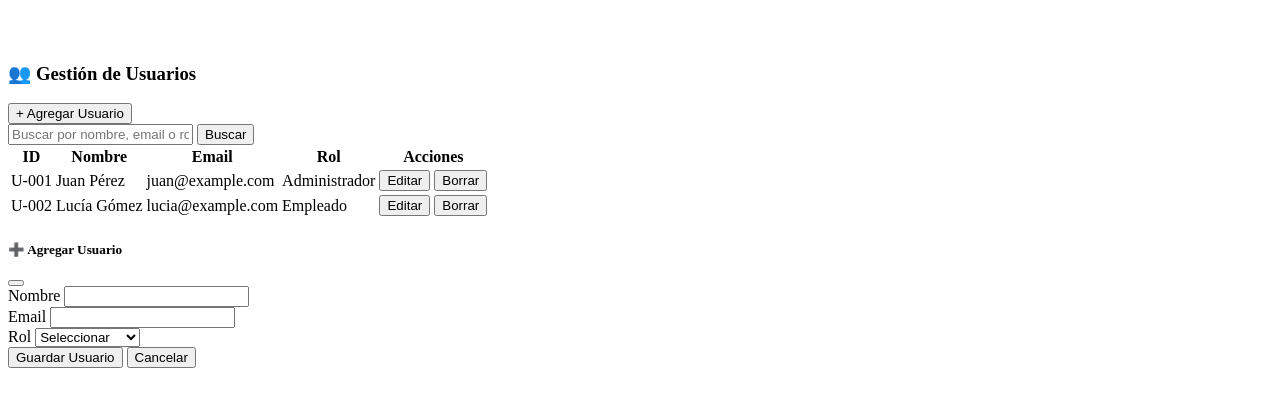
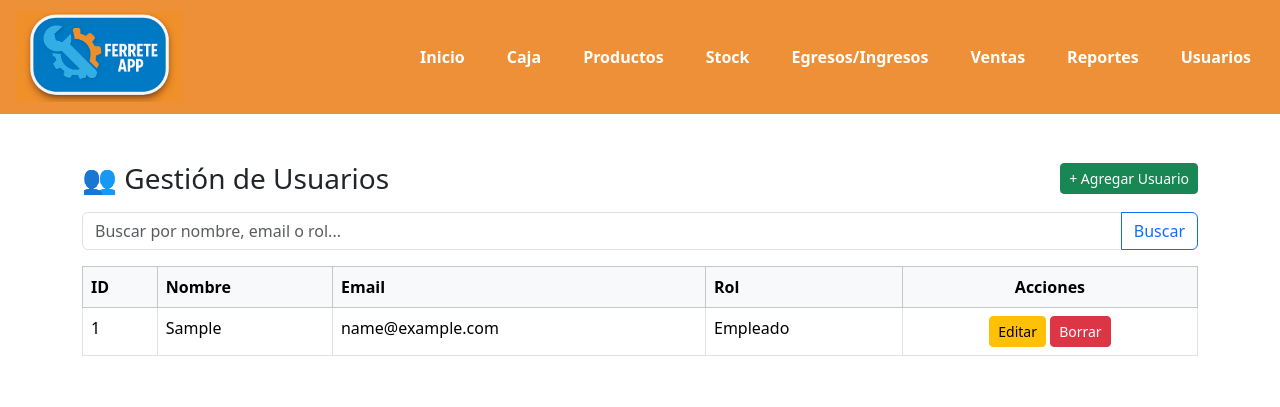
Before and after one commit to arielmtorres/ferreteapp, a PHP site: page /components/usuarios/usuarios.php in a window 1280 px wide. Shown: the top 407 px of the page. Run offline with PHP 8.4, Linux system fonts and the light colour scheme; tables that the repository leaves empty or names only in its code hold one stand-in row (values such as "Sample post").

Commit message:
update usuario

```diff
--- /dev/null
+++ b/components/usuarios/assets/js/usuario.js
@@ -0,0 +1,106 @@
+document.addEventListener("DOMContentLoaded", () => {
+
+document.getElementById('form-usuario').addEventListener('submit', function(e) {
+    e.preventDefault();
+
+    const nombre = document.getElementById('nombreUsuario').value;
+    const email = document.getElementById('emailUsuario').value;
+    const rol = document.getElementById('rolUsuario').value;
+    const id = document.getElementById('idUsuario').value; // <- agregado
+
+    const formData = new FormData();
+    formData.append('nombre', nombre);
+    formData.append('email', email);
+    formData.append('rol', rol);
+    if (id) formData.append('idUsuario', id); // <- si existe, enviar para update
+
+    fetch('assets/php/saveUsuario.php', {
+        method: 'POST',
+        body: formData
+    })
+    .then(res => res.json())
+    .then(data => {
+        alert(data.msg);
+        if (data.success) {
+            const modalEl = document.getElementById('modal-agregar-usuario');
+            const modal = bootstrap.Modal.getInstance(modalEl);
+            modal.hide();
+
+            this.reset();
+            document.getElementById('idUsuario').value = ''; // limpiar id
+            location.reload();
+        }
+    })
+    .catch(err => {
+        console.error(err);
+        alert('Ocurrió un error al guardar el usuario');
+    });
+});
+
+
+
+const modalEl = document.getElementById('modal-agregar-usuario');
+modalEl.addEventListener('hidden.bs.modal', () => {
+    document.getElementById('form-usuario').reset();
+    document.getElementById('idUsuario').value = '';
+    document.getElementById('modalAgregarUsuarioLabel').textContent = '➕ Agregar Usuario';
+    document.querySelector('#form-usuario button[type="submit"]').textContent = 'Guardar Usuario';
+});
+
+
+
+
+
+
+});
+
+
+
+function borrarUsuario(id) {
+    if (!confirm("¿Estás seguro de que quieres eliminar este usuario?")) return;
+
+    $.post('/ferreteApp/components/usuarios/assets/php/deleteUsuario.php', { id_usuario: id }, function(res) {
+        if (res.success) {
+            alert(res.msg);
+            // Eliminar fila de la tabla
+            const fila = document.querySelector(`#tabla-usuarios tr td:first-child[textContent='${id}']`)?.parentElement;
+            if (fila) fila.remove();
+            // O simplemente recargar la tabla con getUsuarios
+            location.reload();
+        } else {
+            alert(res.msg);
+        }
+    }, 'json');
+}
+
+
+function editarUsuario(id) {
+    const filas = document.querySelectorAll('#tabla-usuarios tbody tr');
+    let fila;
+
+    filas.forEach(f => {
+        if (f.children[0].textContent == id) fila = f;
+    });
+
+    if (!fila) return;
+
+    const nombre = fila.children[1].textContent;
+    const email = fila.children[2].textContent;
+    const rol = fila.children[3].textContent;
+
+    // Llenar modal
+    $('#nombreUsuario').val(nombre);
+    $('#emailUsuario').val(email);
+    $('#rolUsuario').val(rol === 'Administrador' ? 'Administrador' : 'Empleado');
+    $('#idUsuario').val(id);
+
+    // Cambiar título y botón del modal
+    const modalTitle = document.getElementById('modalAgregarUsuarioLabel');
+    modalTitle.textContent = '✏️ Editar Usuario';
+    const submitBtn = document.querySelector('#form-usuario button[type="submit"]');
+    submitBtn.textContent = 'Actualizar Usuario';
+
+    // Abrir modal
+    const modal = new bootstrap.Modal(document.getElementById('modal-agregar-usuario'));
+    modal.show();
+}
--- /dev/null
+++ b/components/usuarios/assets/php/getUsuarios.php
@@ -0,0 +1,14 @@
+<?php
+// Iniciar sesión y conectar a la DB
+session_start();
+require __DIR__ . '../../../../db/db.php';
+
+// Traer todos los usuarios
+try {
+    $stmt = $pdo->query("SELECT id_usuario, user, email, rol FROM usuarios ORDER BY user ASC");
+    $usuarios = $stmt->fetchAll(PDO::FETCH_ASSOC);
+} catch (PDOException $e) {
+    $errorMsg = "Error al traer usuarios: " . $e->getMessage();
+    $usuarios = [];
+}
+?>
--- a/components/usuarios/usuarios.php
+++ b/components/usuarios/usuarios.php
@@ -1,3 +1,53 @@
+<?php
+// includes/header.php
+
+?><!DOCTYPE html>
+<html lang="es">
+<head>
+  <meta charset="UTF-8" />
+  <meta name="viewport" content="width=device-width, initial-scale=1.0" />
+  <title>FerreteApp - Gestión de Stock</title>
+
+<link href="https://cdn.jsdelivr.net/npm/bootstrap@5.3.3/dist/css/bootstrap.min.css" rel="stylesheet"/>
+
+<!-- Bootstrap JS -->
+<script src="https://cdn.jsdelivr.net/npm/bootstrap@5.3.3/dist/js/bootstrap.bundle.min.js"></script>
+
+
+
+
+  <link rel="stylesheet" href="/ferreteApp/css/style.css" />
+</head>
+<body>
+  <header>
+    <div class="header-left">
+      <img src="/ferreteApp/img/headerlogo.png" alt="Logo" class="logo-header" />
+    </div>
+
+    <button class="menu-toggle" aria-label="Abrir menú">
+      ☰
+    </button>
+
+    <div class="user-menu" id="userMenu">
+      <?php ?>
+        <nav class="menu">
+          <a href="/ferreteApp/#/inicio"     class="btn btn-link">Inicio</a>
+          <a href="/ferreteApp/#/caja"  class="btn btn-link">Caja</a>
+          <a href="/ferreteApp/#/productos"  class="btn btn-link">Productos</a>
+          <a href="/ferreteApp/#/stock"      class="btn btn-link">Stock</a>
+          <a href="/ferreteApp/components/egresosEingresos/egresosEingresos.php"  class="btn btn-link">Egresos/Ingresos</a>
+          <a href="/ferreteApp/#/ventas"     class="btn btn-link">Ventas</a>
+          <a href="/ferreteApp/#/reportes"   class="btn btn-link">Reportes</a>
+          <a href="/ferreteApp/components/usuarios/usuarios.php"   class="btn btn-link">Usuarios</a>
+        </nav>
+
+    </div>
+  </header>
+
+  <div class="container">
+
+
+
 <br><br>
 <!-- Sección: Gestión de Usuarios -->
 <section id="usuarios-section" class="mb-5">
@@ -26,26 +76,26 @@
             </tr>
         </thead>
         <tbody>
-            <tr>
-            <td>U-001</td>
-            <td>Juan Pérez</td>
-            <td>juan@example.com</td>
-            <td>Administrador</td>
-            <td class="text-center">
-                <button class="btn btn-sm btn-warning">Editar</button>
-                <button class="btn btn-sm btn-danger">Borrar</button>
-            </td>
-            </tr>
-            <tr>
-            <td>U-002</td>
-            <td>Lucía Gómez</td>
-            <td>lucia@example.com</td>
-            <td>Empleado</td>
-            <td class="text-center">
-                <button class="btn btn-sm btn-warning">Editar</button>
-                <button class="btn btn-sm btn-danger">Borrar</button>
-            </td>
-            </tr>
+            <tbody>
+                <?php include 'assets/php/getUsuarios.php'; ?>
+                <?php if (!empty($usuarios)): ?>
+                    <?php foreach ($usuarios as $usuario): ?>
+                        <tr>
+                            <td><?php echo $usuario['id_usuario']; ?></td>
+                            <td><?php echo htmlspecialchars($usuario['user']); ?></td>
+                            <td><?php echo htmlspecialchars($usuario['email']); ?></td>
+                            <td><?php echo $usuario['rol'] === 'ADMIN' ? 'Administrador' : 'Empleado'; ?></td>
+                            <td class="text-center">
+                                <button class="btn btn-sm btn-warning" onclick="editarUsuario(<?php echo $usuario['id_usuario']; ?>)">Editar</button>
+                                <button class="btn btn-sm btn-danger" onclick="borrarUsuario(<?php echo $usuario['id_usuario']; ?>)">Borrar</button>
+                            </td>
+                        </tr>
+                    <?php endforeach; ?>
+                <?php else: ?>
+                    <tr><td colspan="5">No hay usuarios registrados</td></tr>
+                <?php endif; ?>
+                </tbody>
+
         </tbody>
         </table>
     </div>
@@ -61,6 +111,8 @@
         </div>
 
         <form id="form-usuario">
+            <input type="hidden" id="idUsuario">
+
             <div class="modal-body">
             <div class="mb-3">
                 <label for="nombreUsuario" class="form-label fw-semibold">Nombre</label>
@@ -74,8 +126,8 @@
                 <label for="rolUsuario" class="form-label fw-semibold">Rol</label>
                 <select class="form-select" id="rolUsuario" required>
                 <option value="" disabled selected>Seleccionar</option>
-                <option value="Administrador">Administrador</option>
-                <option value="Empleado">Empleado</option>
+                <option value="Administrador">ADMINISTRADOR</option>
+                <option value="Empleado">EMPLEADO</option>
                 </select>
             </div>
             </div>
@@ -87,3 +139,44 @@
         </div>
     </div>
 </div>
+
+
+
+
+  </div> <!-- /.container -->
+  <!-- Scripts bootstrap -->
+
+  <script>
+    document.querySelector('.menu-toggle').addEventListener('click', () => {
+      document.getElementById('userMenu').classList.toggle('open');
+    });
+  </script>
+
+
+
+
+
+<!-- jQuery -->
+<script src="https://code.jquery.com/jquery-3.6.0.min.js"></script>
+
+
+
+<!-- Librerías varias -->
+<script src="https://cdn.jsdelivr.net/npm/chart.js"></script>
+<script src="https://cdn.jsdelivr.net/npm/qrcodejs/qrcode.min.js"></script>
+
+<!-- Tus scripts -->
+
+<script src="/ferreteApp/components/reportes/assets/script.js"></script>
+<script src="/ferreteApp/components/ventas/assets/ventas.js"></script>
+<script src="/ferreteApp/components/ventas/assets/nueva.js"></script>
+<script src="/ferreteApp/components/ventas/assets/imprimir.js"></script>
+
+
+
+
+
+
+
+
+<script src="/ferreteApp/components/usuarios/assets/js/usuario.js"></script>
--- a/includes/nav.php
+++ b/includes/nav.php
@@ -7,5 +7,5 @@
   <a href="/ferreteApp/components/egresosEingresos/egresosEingresos.php"  class="btn btn-link">Egresos/Ingresos</a>
   <a href="#/ventas"     class="btn btn-link">Ventas</a>
   <a href="#/reportes"   class="btn btn-link">Reportes</a>
-  <a href="#/usuarios"   class="btn btn-link">Usuarios</a>
+  <a href="/ferreteApp/components/usuarios/usuarios.php"   class="btn btn-link">Usuarios</a>
 </nav>
```
Also changed, not shown: components/usuarios/assets/php/deleteUsuario.php (added, +22 -0 lines), components/usuarios/assets/php/saveUsuario.php (added, +43 -0 lines).
